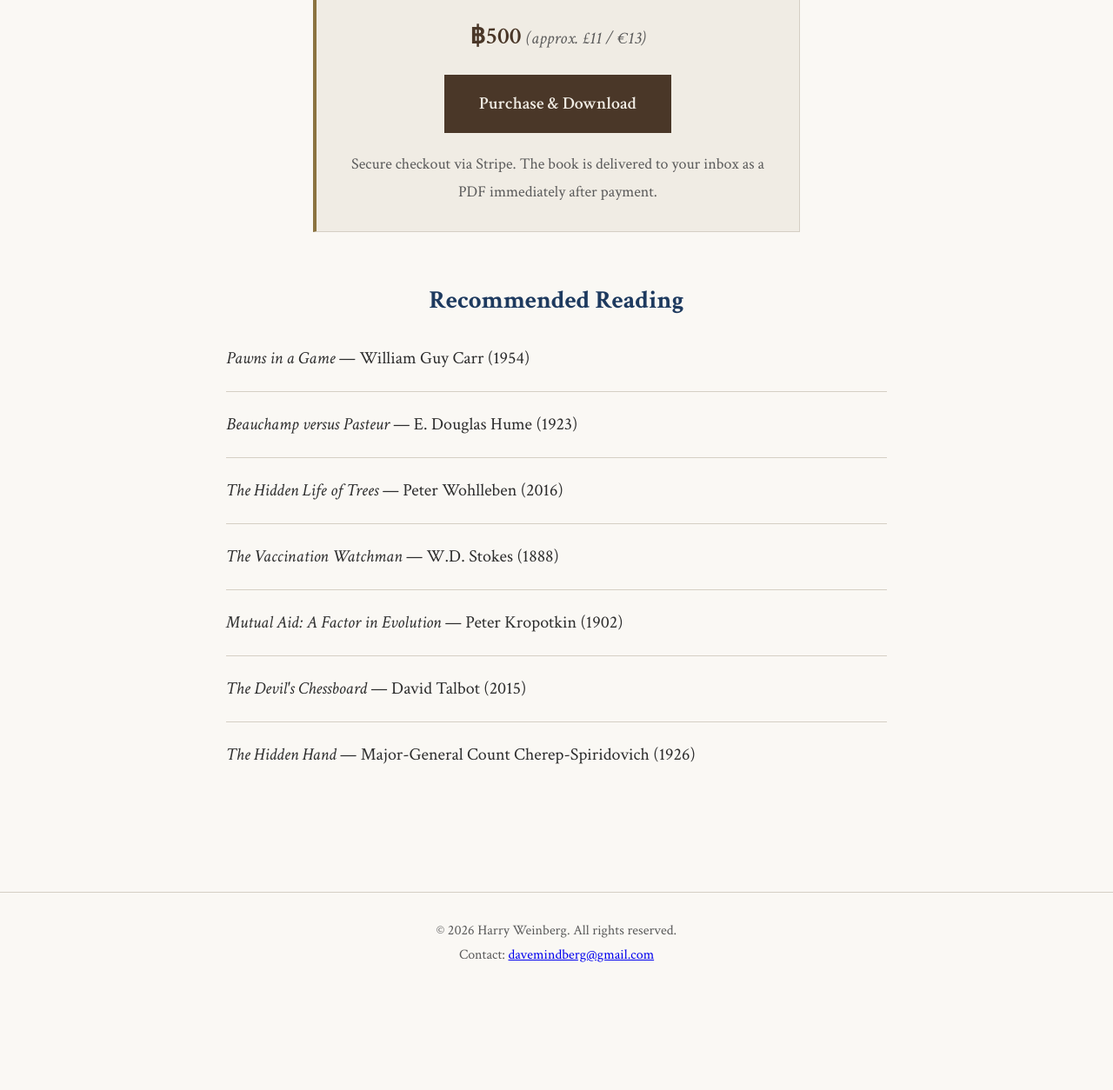
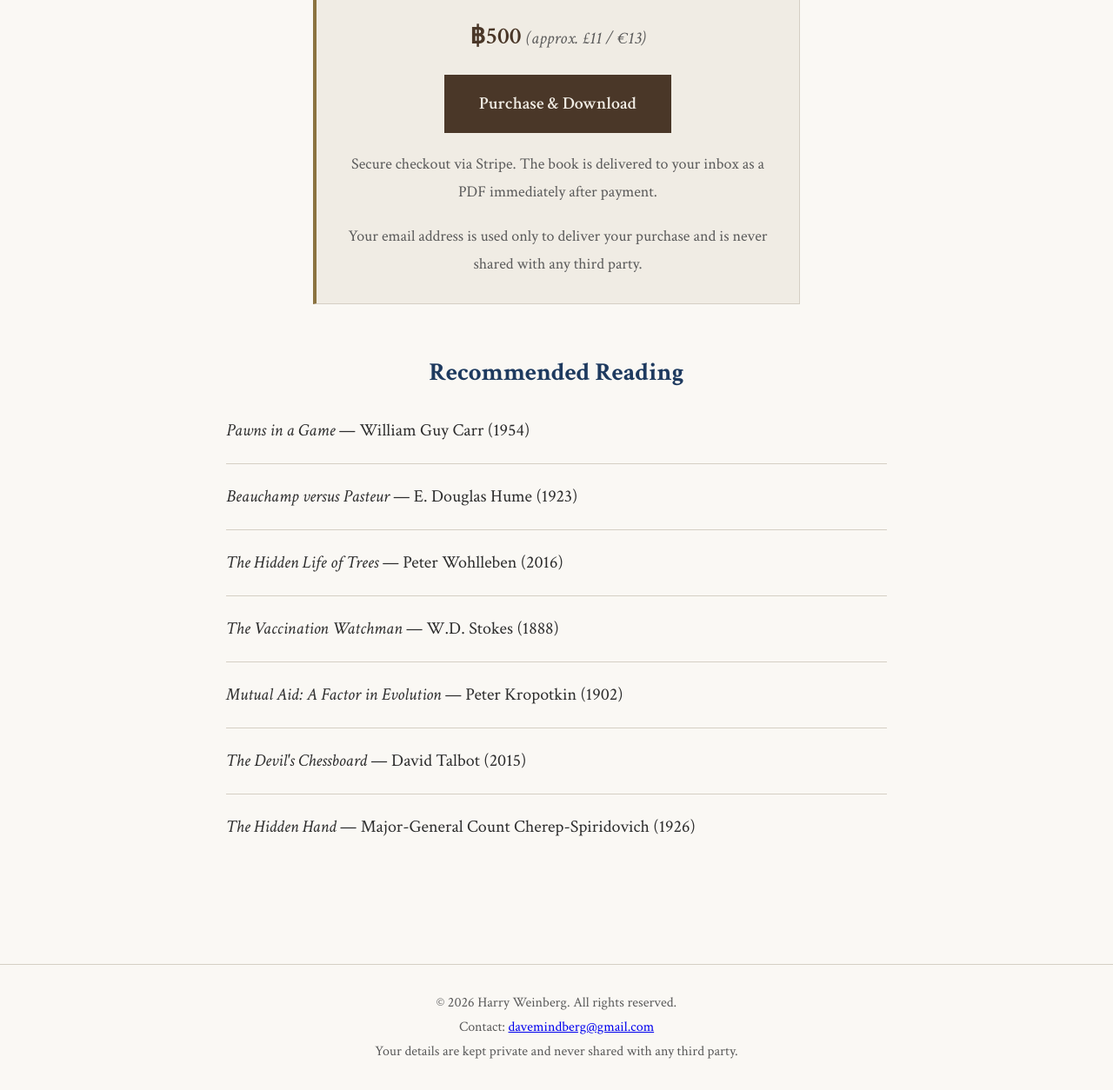
Before and after one commit to lckdtfin-lab/mindism-website, a website: page the-book.html in a window 1280 px wide. Shown: the part 1337-2591 px from the top of the page at 87% size. Before the commit the page ends 2480 px from the top, so only its background shows below. Drawn offline with Linux system fonts and the light colour scheme.

Commit message:
Add privacy note: buyer email used only for delivery, never shared with third parties

```diff
--- a/the-book.html
+++ b/the-book.html
@@ -48,6 +48,7 @@
       <p class="purchase-price">&#3647;500 <span class="purchase-price-equiv">(approx. &pound;11 / &euro;13)</span></p>
       <a href="https://buy.stripe.com/bJe6oGdjH8vLbQadk1ds400" class="purchase-button">Purchase &amp; Download</a>
       <p class="purchase-note">Secure checkout via Stripe. The book is delivered to your inbox as a PDF immediately after payment.</p>
+      <p class="purchase-note">Your email address is used only to deliver your purchase and is never shared with any third party.</p>
     </div>
 
     <section class="reading-list">
@@ -67,7 +68,8 @@
 
   <footer>
     &copy; 2026 Harry Weinberg. All rights reserved.<br>
-    Contact: <a href="mailto:davemindberg@gmail.com">davemindberg@gmail.com</a>
+    Contact: <a href="mailto:davemindberg@gmail.com">davemindberg@gmail.com</a><br>
+    Your details are kept private and never shared with any third party.
   </footer>
 
 </body>
```
Also changed, not shown: background.html (+2 -1 lines), explanations.html (+2 -1 lines), index.html (+2 -1 lines), introduction.html (+2 -1 lines), mindism-asserts.html (+2 -1 lines), mindism-explained.html (+2 -1 lines), readings.html (+2 -1 lines), tasters.html (+2 -1 lines), thank-you.html (+2 -1 lines), understanding-mind.html (+2 -1 lines).
